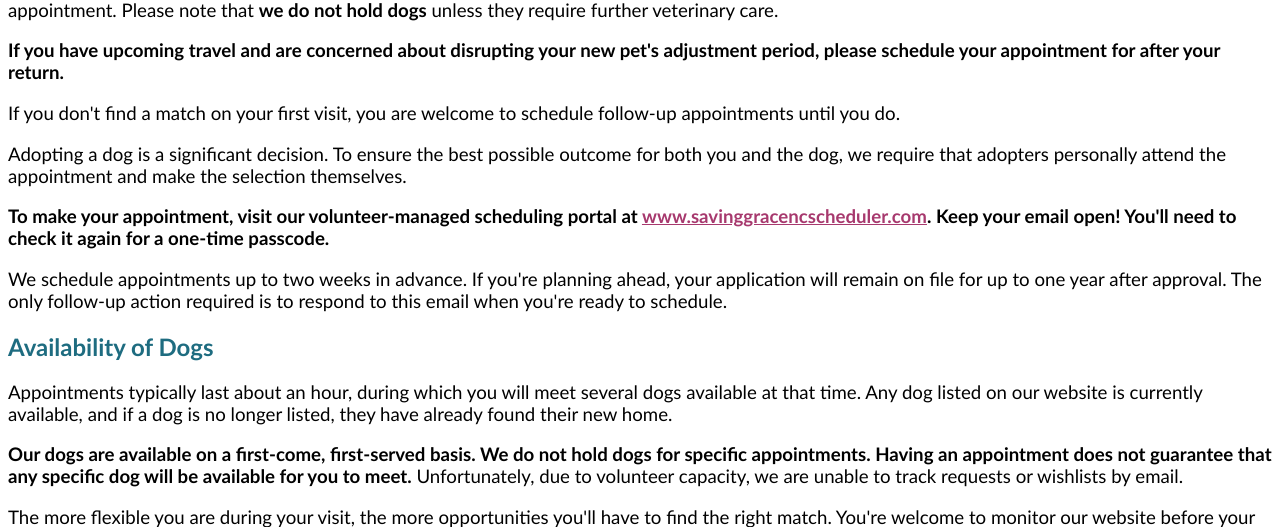
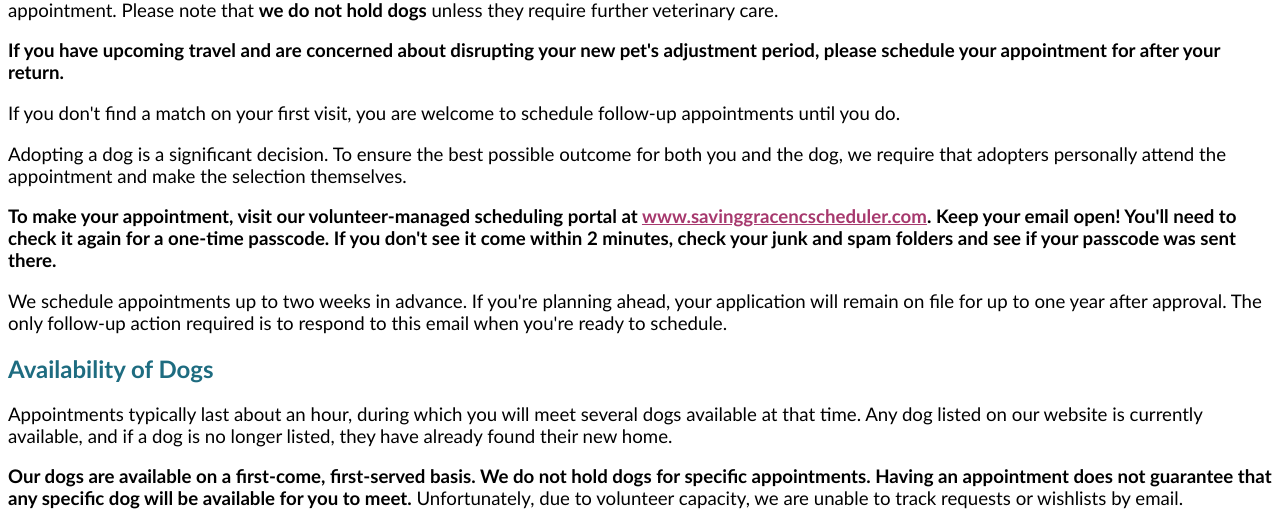
Before and after one commit to sleif9777/Sheltercenter-backend, a Django app: template email_templates/templates/email_templates/application_approved.html in a window 1280 px wide. Shown: the part 662-1189 px from the top of the page. Run offline with Django 4.2, Linux system fonts and the light colour scheme; the template is opened without the code that fills it: values that come from a table or form of the project are taken from there, others are empty; data comes from the database, SQL or seed files in the repository.

Commit message:
add junk folder disc

```diff
--- a/email_templates/templates/email_templates/application_approved.html
+++ b/email_templates/templates/email_templates/application_approved.html
@@ -56,7 +56,7 @@
             Adopting a dog is a significant decision. To ensure the best possible outcome for both you and the dog, we require that adopters personally attend the appointment and make the selection themselves.
         </p>
         <p>
-            <strong>To make your appointment, visit our volunteer-managed scheduling portal at <a href="savinggracencscheduler.com" target="_blank">www.savinggracencscheduler.com</a>. Keep your email open! You'll need to check it again for a one-time passcode.</strong>
+            <strong>To make your appointment, visit our volunteer-managed scheduling portal at <a href="savinggracencscheduler.com" target="_blank">www.savinggracencscheduler.com</a>. Keep your email open! You'll need to check it again for a one-time passcode. If you don't see it come within 2 minutes, check your junk and spam folders and see if your passcode was sent there.</strong>
         </p>
         <p>
             We schedule appointments up to two weeks in advance. If you're planning ahead, your application will remain on file for up to one year after approval. The only follow-up action required is to respond to this email when you're ready to schedule.
```
